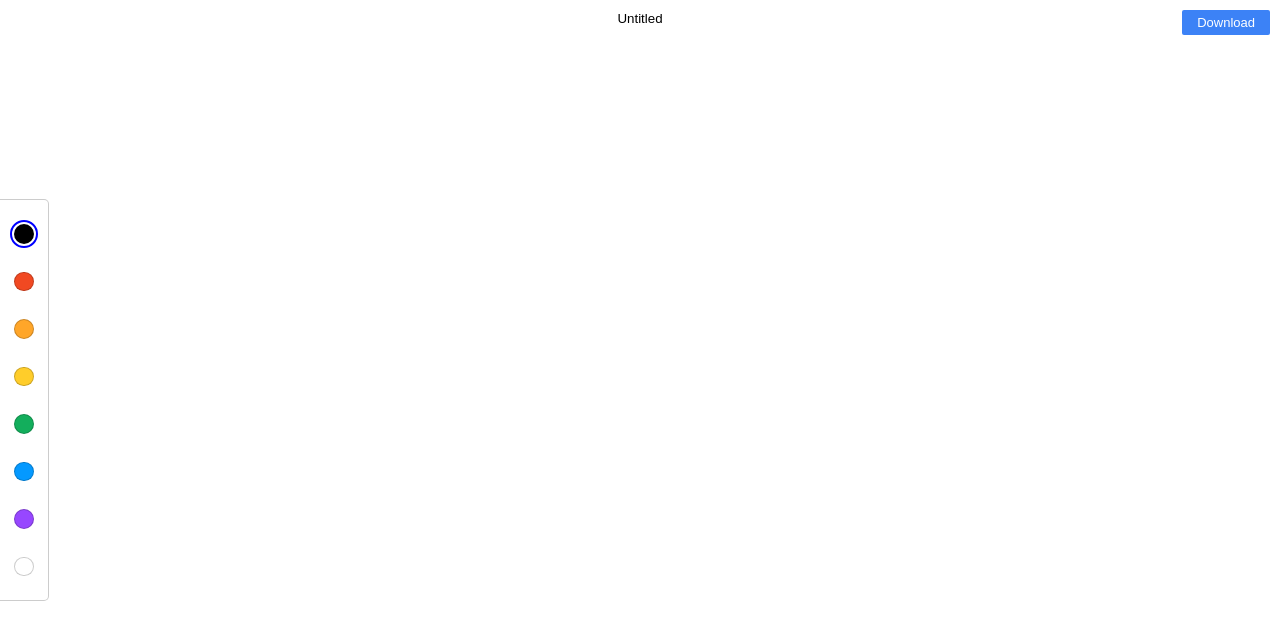
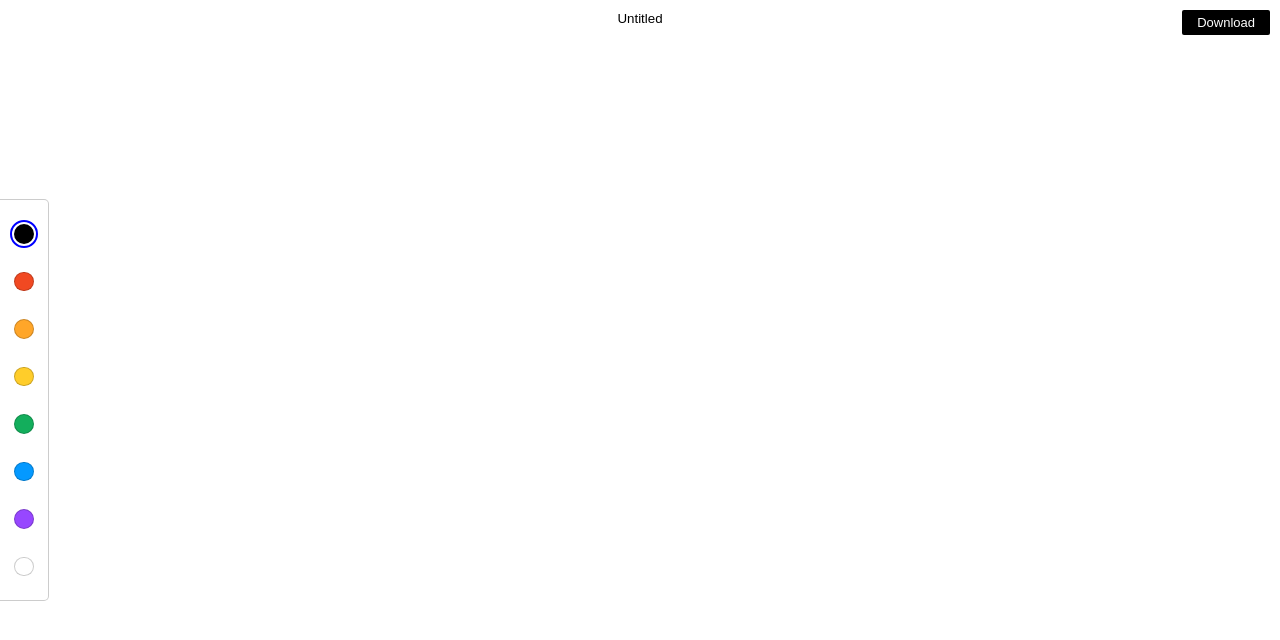
Before and after one commit to ranasun/guhit, a React (Vite) app: page / in a window 1280 px wide. Shown: the top 640 px of the page. Built offline with nearby package versions, Linux system fonts and the light colour scheme.

Commit message:
Change background to black for more contrast

```diff
--- a/src/components/Button.css
+++ b/src/components/Button.css
@@ -2,7 +2,7 @@
 	position: absolute;
 	top: 10px;
 	right: 10px;
-	background-color: #3c82f6;
+	background-color: #000;
 	padding: 5px 15px;
 	color: white;
 	border-radius: 2px;
```
